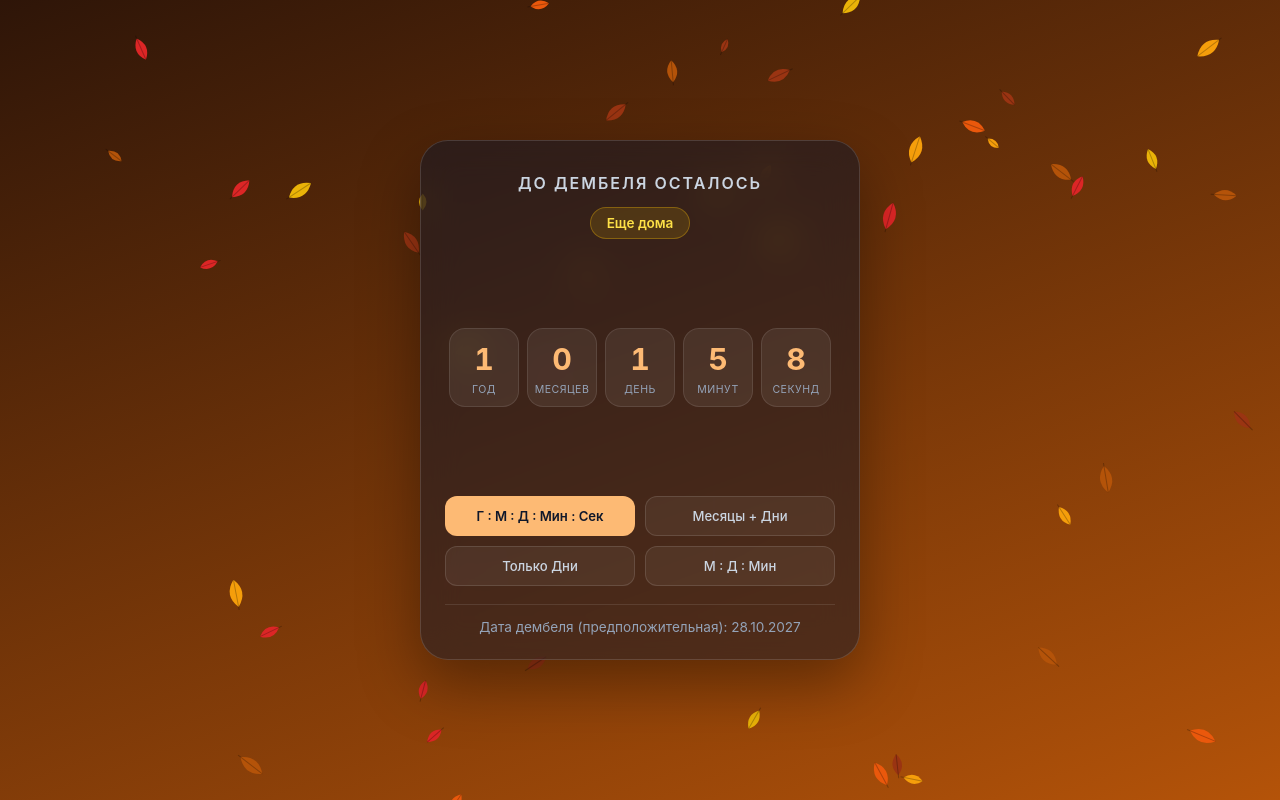
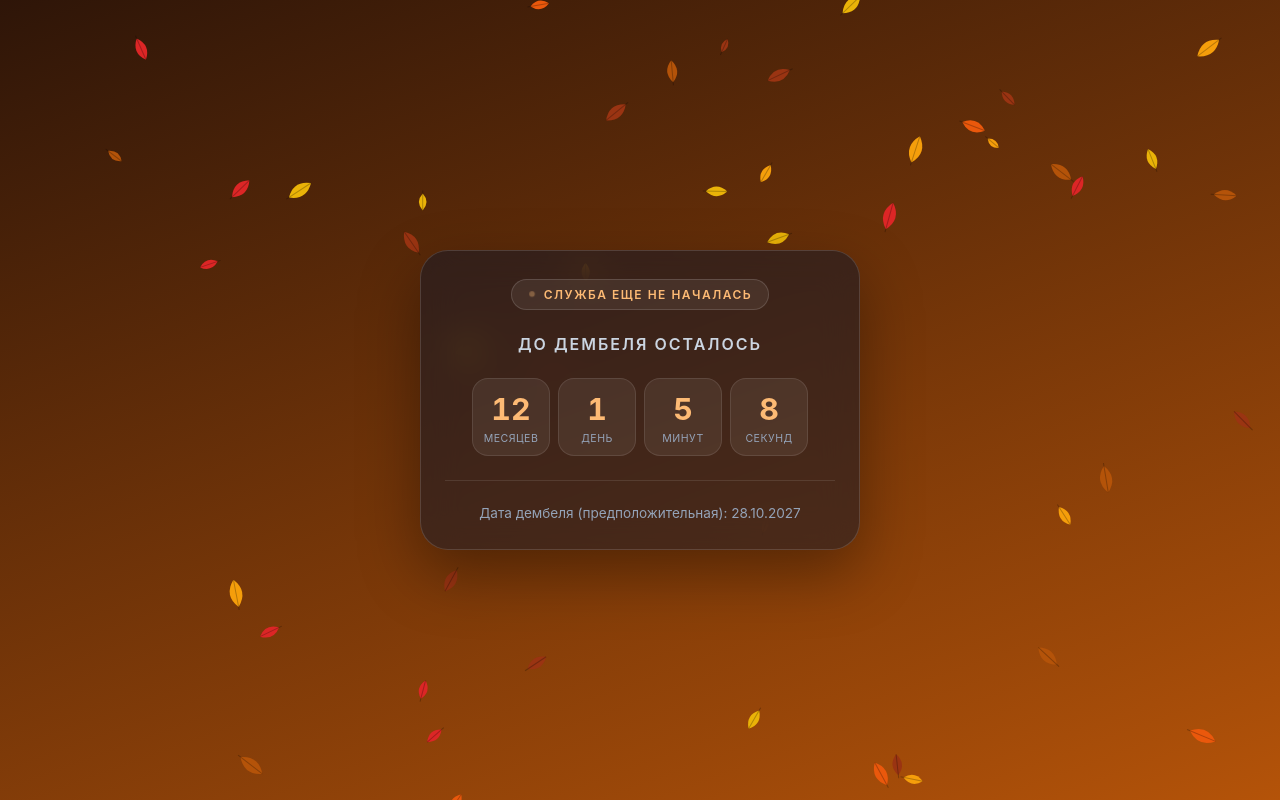
Before and after one commit to Cueerno/dembel-countdown, a plain HTML site: page index.html in a window 1280 px wide. Drawn offline with Linux system fonts and the light colour scheme.

Commit message:
feat: improve styles

```diff
--- a/index.html
+++ b/index.html
@@ -16,12 +16,32 @@
             --bg1: #0b1730;
             --bg2: #1e3a5f;
             --accent: #7dd3fc;
+            --gap: 24px;
         }
 
-        body.winter { --bg1: #0b1730; --bg2: #25507a; --accent: #7dd3fc; }
-        body.spring { --bg1: #1c3b33; --bg2: #4f8a68; --accent: #f9a8d4; }
-        body.summer { --bg1: #0284c7; --bg2: #fbbf24; --accent: #fde047; }
-        body.autumn { --bg1: #2e1508; --bg2: #b45309; --accent: #fdba74; }
+        body.winter {
+            --bg1: #0b1730;
+            --bg2: #25507a;
+            --accent: #7dd3fc;
+        }
+
+        body.spring {
+            --bg1: #1c3b33;
+            --bg2: #4f8a68;
+            --accent: #f9a8d4;
+        }
+
+        body.summer {
+            --bg1: #0284c7;
+            --bg2: #fbbf24;
+            --accent: #fde047;
+        }
+
+        body.autumn {
+            --bg1: #2e1508;
+            --bg2: #b45309;
+            --accent: #fdba74;
+        }
 
         html, body {
             height: 100%;
@@ -51,9 +71,9 @@
             position: relative;
             z-index: 1;
             width: min(440px, 100%);
-            height: 520px;
+            height: 300px;
             max-height: 100%;
-            padding: 32px 24px 24px;
+            padding: 28px 24px;
             border-radius: 28px;
             background: rgba(15, 23, 42, 0.5);
             backdrop-filter: blur(18px);
@@ -62,11 +82,12 @@
             box-shadow: 0 24px 60px rgba(0, 0, 0, 0.35);
             display: flex;
             flex-direction: column;
+            justify-content: center;
             align-items: center;
+            gap: var(--gap);
         }
 
         h1 {
-            margin-top: 0;
             font-size: 1rem;
             font-weight: 600;
             letter-spacing: 2px;
@@ -75,28 +96,44 @@
         }
 
         .badge-home {
-            margin-top: 14px;
+            display: flex;
+            align-items: center;
+            gap: 8px;
             height: 32px;
-            line-height: 30px;
             padding: 0 16px;
             border-radius: 50px;
-            font-size: 0.85rem;
+            font-size: 0.75rem;
             font-weight: 600;
-            color: #fde047;
-            background: rgba(234, 179, 8, 0.15);
-            border: 1px solid rgba(234, 179, 8, 0.35);
+            letter-spacing: 1.5px;
+            text-transform: uppercase;
+            color: var(--accent);
+            background: rgba(255, 255, 255, 0.07);
+            border: 1px solid rgba(255, 255, 255, 0.14);
             visibility: hidden;
         }
 
-        .badge-home.show { visibility: visible; }
+        .badge-home::before {
+            content: '';
+            width: 8px;
+            height: 8px;
+            border-radius: 50%;
+            background: var(--accent);
+            animation: pulse 2s ease-in-out infinite;
+        }
 
-        /* Зона счетчика фиксированной высоты */
-        .counter-wrap {
-            flex: 1;
-            width: 100%;
-            display: flex;
-            justify-content: center;
-            align-items: center;
+        @keyframes pulse {
+            0%, 100% {
+                opacity: 1;
+                transform: scale(1);
+            }
+            50% {
+                opacity: 0.35;
+                transform: scale(0.7);
+            }
+        }
+
+        .badge-home.show {
+            visibility: visible;
         }
 
         .counter {
@@ -107,7 +144,9 @@
         }
 
         .unit {
-            width: 70px;
+            flex: 1 1 0;
+            min-width: 0;
+            max-width: 78px;
             padding: 14px 0 10px;
             border-radius: 16px;
             background: rgba(255, 255, 255, 0.07);
@@ -130,51 +169,22 @@
             color: #94a3b8;
         }
 
-        .unit.big { width: 220px; padding: 22px 0 16px; }
-        .unit.big .num { font-size: 3.6rem; }
-        .unit.big .lbl { font-size: 0.8rem; }
-
-        .unit.done { width: 260px; padding: 28px 0; }
-        .unit.done .num { font-size: 2.4rem; color: #4ade80; }
-
-        .controls {
-            display: grid;
-            grid-template-columns: 1fr 1fr;
-            gap: 10px;
-            width: 100%;
+        .unit.done {
+            max-width: 260px;
+            padding: 16px 0;
         }
 
-        button {
-            background: rgba(255, 255, 255, 0.06);
-            border: 1px solid rgba(255, 255, 255, 0.12);
-            color: #cbd5e1;
-            height: 40px;
-            border-radius: 12px;
-            cursor: pointer;
-            font-size: 0.82rem;
-            font-weight: 500;
-            transition: all 0.2s ease;
-        }
-
-        button:hover {
-            background: rgba(255, 255, 255, 0.14);
-            color: #fff;
-        }
-
-        button.active {
-            background: var(--accent);
-            color: #0f172a;
-            border-color: transparent;
-            font-weight: 600;
+        .unit.done .num {
+            font-size: 2.4rem;
+            color: #4ade80;
         }
 
         .subtext {
-            margin-top: 18px;
             width: 100%;
             font-size: 0.85rem;
             color: #94a3b8;
             border-top: 1px solid rgba(255, 255, 255, 0.1);
-            padding-top: 14px;
+            padding-top: var(--gap);
         }
     </style>
 </head>
@@ -183,19 +193,10 @@
 <canvas id="scene"></canvas>
 
 <div class="container">
+    <div id="home-badge" class="badge-home">Служба еще не началась</div>
     <h1>До дембеля осталось</h1>
-    <div id="home-badge" class="badge-home">Еще дома</div>
 
-    <div class="counter-wrap">
-        <div id="counter" class="counter"></div>
-    </div>
-
-    <div class="controls">
-        <button onclick="setFormat('full')" id="btn-full" class="active">Г : М : Д : Мин : Сек</button>
-        <button onclick="setFormat('ymd')" id="btn-ymd">Месяцы + Дни</button>
-        <button onclick="setFormat('days')" id="btn-days">Только Дни</button>
-        <button onclick="setFormat('short')" id="btn-short">М : Д : Мин</button>
-    </div>
+    <div id="counter" class="counter"></div>
 
     <div class="subtext">Дата дембеля (предположительная): 28.10.2027</div>
 </div>
@@ -204,14 +205,6 @@
     // ================== СЧЕТЧИК ==================
     const targetDate = new Date(2027, 9, 28, 0, 0, 0);
     const checkDate = new Date(2026, 9, 28, 0, 0, 0);
-    let currentFormat = 'full';
-
-    function setFormat(format) {
-        currentFormat = format;
-        document.querySelectorAll('.controls button').forEach(b => b.classList.remove('active'));
-        document.getElementById(`btn-${format}`).classList.add('active');
-        updateCounter();
-    }
 
     function getPlural(number, one, two, five) {
         let n = Math.abs(number);
@@ -223,9 +216,9 @@
         return five;
     }
 
-    function render(units, cls = '') {
+    function render(units) {
         document.getElementById('counter').innerHTML = units.map(u =>
-            `<div class="unit ${cls}"><div class="num">${u.value}</div><div class="lbl">${u.label}</div></div>`
+            `<div class="unit"><div class="num">${u.value}</div><div class="lbl">${u.label}</div></div>`
         ).join('');
     }
 
@@ -239,14 +232,6 @@
             return;
         }
 
-        const totalMs = targetDate - now;
-
-        if (currentFormat === 'days') {
-            const d = Math.floor(totalMs / 86400000);
-            render([{ value: d, label: getPlural(d, 'день', 'дня', 'дней') }], 'big');
-            return;
-        }
-
         let years = targetDate.getFullYear() - now.getFullYear();
         let months = targetDate.getMonth() - now.getMonth();
         let days = targetDate.getDate() - now.getDate();
@@ -254,44 +239,54 @@
         let minutes = targetDate.getMinutes() - now.getMinutes();
         let seconds = targetDate.getSeconds() - now.getSeconds();
 
-        if (seconds < 0) { minutes--; seconds += 60; }
-        if (minutes < 0) { hours--; minutes += 60; }
-        if (hours < 0) { days--; hours += 24; }
+        if (seconds < 0) {
+            minutes--;
+            seconds += 60;
+        }
+        if (minutes < 0) {
+            hours--;
+            minutes += 60;
+        }
+        if (hours < 0) {
+            days--;
+            hours += 24;
+        }
         if (days < 0) {
             months--;
             const prevMonth = new Date(targetDate.getFullYear(), targetDate.getMonth(), 0);
             days += prevMonth.getDate();
         }
-        if (months < 0) { years--; months += 12; }
+        if (months < 0) {
+            years--;
+            months += 12;
+        }
 
         const totalMonths = years * 12 + months;
-        const u = [];
 
-        if (currentFormat === 'full') {
-            if (years > 0) u.push({ value: years, label: getPlural(years, 'год', 'года', 'лет') });
-            if (months > 0 || years > 0) u.push({ value: months, label: getPlural(months, 'месяц', 'месяца', 'месяцев') });
-            u.push({ value: days, label: getPlural(days, 'день', 'дня', 'дней') });
-            u.push({ value: minutes, label: getPlural(minutes, 'минута', 'минуты', 'минут') });
-            u.push({ value: seconds, label: getPlural(seconds, 'секунда', 'секунды', 'секунд') });
-        } else if (currentFormat === 'ymd') {
-            if (totalMonths > 0) u.push({ value: totalMonths, label: getPlural(totalMonths, 'месяц', 'месяца', 'месяцев') });
-            u.push({ value: days, label: getPlural(days, 'день', 'дня', 'дней') });
-        } else if (currentFormat === 'short') {
-            if (totalMonths > 0) u.push({ value: totalMonths, label: getPlural(totalMonths, 'месяц', 'месяца', 'месяцев') });
-            u.push({ value: days, label: getPlural(days, 'день', 'дня', 'дней') });
-            u.push({ value: minutes, label: getPlural(minutes, 'минута', 'минуты', 'минут') });
-        }
-        render(u);
+        render([
+            {value: totalMonths, label: getPlural(totalMonths, 'месяц', 'месяца', 'месяцев')},
+            {value: days, label: getPlural(days, 'день', 'дня', 'дней')},
+            {value: minutes, label: getPlural(minutes, 'минута', 'минуты', 'минут')},
+            {value: seconds, label: getPlural(seconds, 'секунда', 'секунды', 'секунд')}
+        ]);
     }
 
     // ================== СЕЗОНЫ ==================
     const SEASONS = ['winter', 'spring', 'summer', 'autumn'];
 
     function getSeason(d) {
-        const m = d.getMonth();                 // 0 = январь
-        if (m === 11 || m <= 1) return 'winter'; // 1 дек – конец февраля
-        if (m <= 4) return 'spring';
-        if (m <= 7) return 'summer';
+        const m = d.getMonth();
+
+        if (m === 11 || m <= 1) {
+            return 'winter';
+        }
+        if (m <= 4) {
+            return 'spring';
+        }
+        if (m <= 7) {
+            return 'summer';
+        }
+
         return 'autumn';
     }
 
@@ -365,9 +360,9 @@
 
     function initParticles() {
         const area = W * H;
-        const counts = { winter: 9000, autumn: 22000, spring: 18000, summer: 20000 };
+        const counts = {winter: 9000, autumn: 22000, spring: 18000, summer: 20000};
         const n = Math.min(160, Math.round(area / counts[season]));
-        particles = Array.from({ length: n }, () => createParticle(true));
+        particles = Array.from({length: n}, () => createParticle(true));
     }
 
     function drawSun(t) {
```
